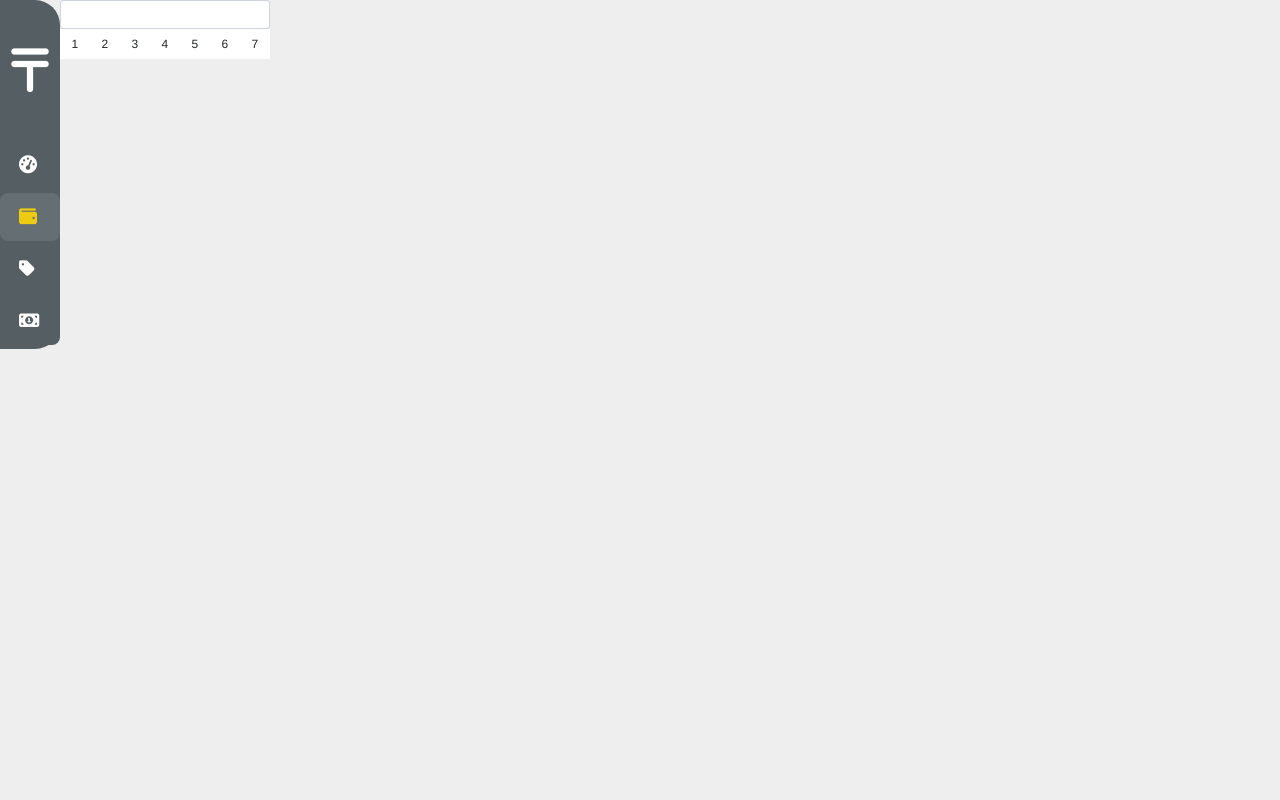
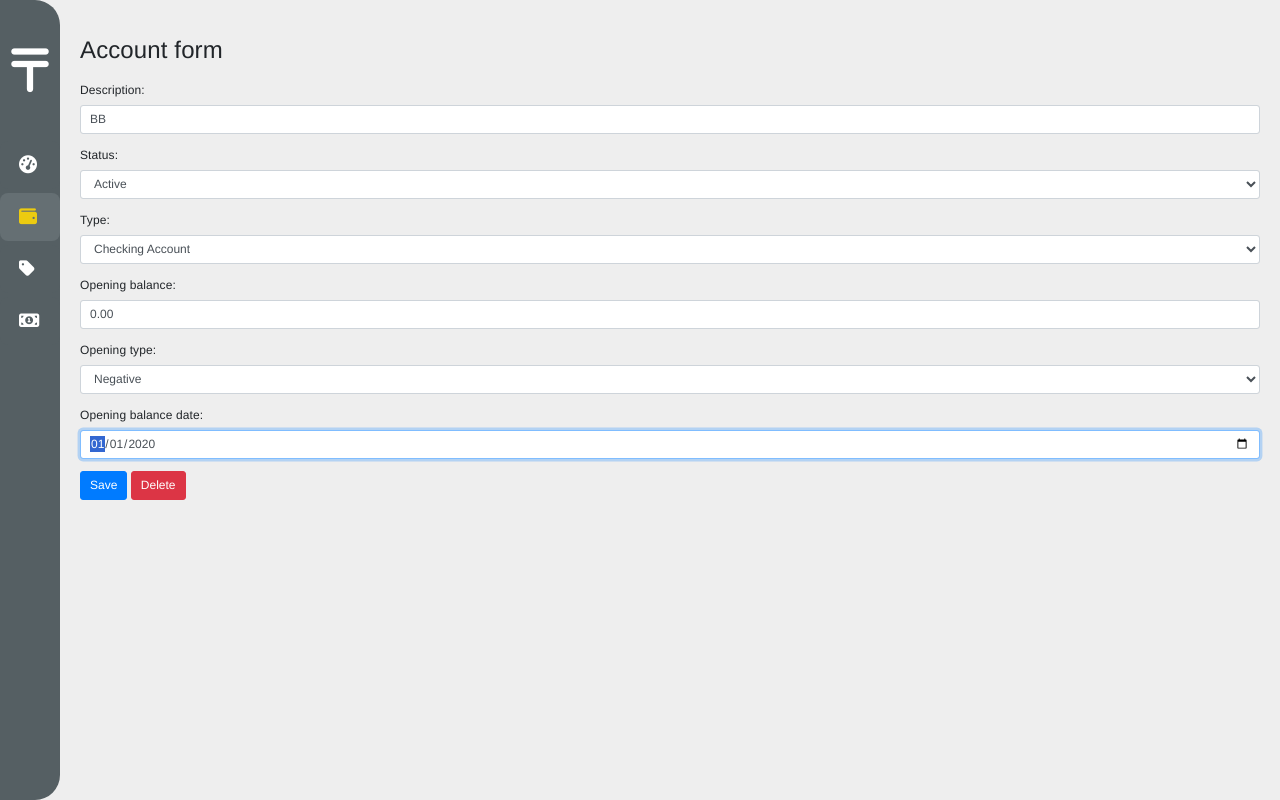
Before and after one commit to NathanLusa/financial_control, a Django app: page /accounts/1 in a window 1280 px wide. Run offline with Django 3.2, Linux system fonts and the light colour scheme; data comes from the database, SQL or seed files in the repository; style sheets or scripts are compiled from the project's sources; some libraries are stand-ins or nearby versions.

Commit message:
Remove own datepicker

```diff
--- a/financial_control/core/templates/base.html
+++ b/financial_control/core/templates/base.html
@@ -15,8 +15,8 @@
 
   {% compress css %}
   <link rel="stylesheet" type="text/x-scss" href="{% static 'scss/financial_control.scss' %}" />
-  <link rel="stylesheet" type="text/x-scss" href="{% static 'scss/datepicker.scss' %}" />
   {% endcompress %}
+  <link rel="stylesheet" href="https://cdn.jsdelivr.net/npm/flatpickr/dist/flatpickr.min.css">
 
   <script src="https://kit.fontawesome.com/417f08d9c2.js" crossorigin="anonymous"></script>
 
@@ -26,6 +26,7 @@
   <script src="https://cdn.jsdelivr.net/npm/popper.js@1.16.0/dist/umd/popper.min.js"
     integrity="sha384-Q6E9RHvbIyZFJoft+2mJbHaEWldlvI9IOYy5n3zV9zzTtmI3UksdQRVvoxMfooAo" crossorigin="anonymous">
   </script>
+
   <script src="{% static 'bootstrap/js/bootstrap.js' %}"></script>
 
   <link rel="stylesheet" href="{% static 'css/normalize.css' %}" />
@@ -50,53 +51,16 @@
       {% include 'includes/components/sidebar/sidebar_item.html' with url='transaction_list' icon='fa-money-bill-alt' description='Transactions' %}
     </ul>
 
-    <!-- <div class="container-fluid content"> -->
+    <div class="container-fluid content">
 
-    <div class="datepicker">
-      <input type="text" class="form-control" id="datepicker">
-
-      <div class="calendar">
-        <table>
-          <thead>
-          </thead>
-          <tbody>
-            <tr>
-              <td>1</td>
-              <td>2</td>
-              <td>3</td>
-              <td>4</td>
-              <td>5</td>
-              <td>6</td>
-              <td>7</td>
-            </tr>
-          </tbody>
-        </table>
-      </div>
+      {% block main %}
+      {% endblock %}
 
     </div>
-
-    <!-- <section class="main">
-        <div class="user">
-          <img src="img/avatar.png">
-          <h5>Sheldon Cooper <small>Chief Theory Officer</small></h5>
-          <ul>
-            <li><a href="index.html">Follow</a></li>
-            <li><a href="index.html">View Profile</a></li>
-            <li><a href="index.html">Direct Message</a></li>
-            <li class="sep">Joined: March 9, 2012</li>
-          </ul>
-        </div>
-      </section> -->
-
-
-    {% comment %} {% block main %}
-    {% endblock %} {% endcomment %}
-
-    <!-- </div> -->
   </div>
 
+  <script type="module" src="https://cdn.jsdelivr.net/npm/flatpickr"></script>
   <script type="module" src="{% static 'js/financial_control.js' %}"></script>
-  <script type="module" src="{% static 'js/datepicker.js' %}"></script>
 
   {% block script %}
   {% endblock %}
--- a/financial_control/static/js/datepicker.js
+++ /dev/null
@@ -1,9 +0,0 @@
-export function DatePicker(element) {
-  const calendar = element.querySelector('.calendar')
-
-
-
-}
-
-const datepicker = document.querySelector('div.datepicker')
-DatePicker(datepicker)
--- a/financial_control/static/scss/datepicker.scss
+++ /dev/null
@@ -1,145 +0,0 @@
-.datepicker {
-  height: 2.3rem;
-
-  &:hover .calendar {
-    visibility: visible;
-  }
-
-  .calendar {
-    visibility: visible;
-    background-color: #FFF;
-
-    tr {
-      td {
-        height: 30px;
-        width: 30px;
-        text-align: center;
-        border: none;
-        border-radius: 4px;
-        padding: 5px;
-        cursor: pointer;
-
-        &:hover {
-          background-color: #EEE;
-        }
-      }
-    }
-  }
-
-  .calendar:before,
-  .calendar:after {
-    display: block;
-    content: '';
-    width: 0;
-    height: 0;
-    position: absolute;
-    left: 15px;
-    border: 7px outset transparent;
-  }
-
-  // .calendar:before {
-  //   border-bottom: 7px solid #555;
-  //   top: -14px;
-  // }
-
-  // .calendar:after {
-  //   border-bottom: 7px solid #EEF3FE;
-  //   top: -12px;
-  // }
-
-}
-
-// .user {
-//   position: relative;
-//   height: 32px;
-//   padding: 8px 12px 8px 8px;
-//   display: inline-block;
-//   vertical-align: baseline;
-//   zoom: 1;
-//   *display: inline;
-//   *vertical-align: auto;
-//
-//   img {
-//     float: left;
-//     width: 32px;
-//     height: 32px;
-//     margin-right: 8px;
-//   }
-//
-//   h5 {
-//     float: left;
-//     line-height: 16px;
-//     font-size: 12px;
-//     font-weight: bold;
-//     color: #fff;
-//     text-shadow: 0 1px rgba(0, 0, 0, 0.4);
-//   }
-//
-//   h5 small {
-//     display: block;
-//     font-size: 9px;
-//     font-weight: bold;
-//     text-transform: uppercase;
-//     color: rgba(0, 0, 0, 0.6);
-//     text-shadow: 0 1px rgba(255, 255, 255, 0.3);
-//     *color: #364168;
-//   }
-//
-//   &:hover ul {
-//     visibility: visible;
-//     opacity: 1;
-//     padding: 4px 0 6px;
-//   }
-//
-//   ul {
-//     visibility: hidden;
-//     opacity: 0;
-//     position: absolute;
-//     top: 100%;
-//     left: 0;
-//     right: 0;
-//     border: 1px solid;
-//     border-color: #777 #6c6c6c #666;
-//     border-radius: 5px;
-//     -webkit-transition-property: opacity, padding, visibility;
-//     -moz-transition-property: opacity, padding, visibility;
-//     -ms-transition-property: opacity, padding, visibility;
-//     -o-transition-property: opacity, padding, visibility;
-//     transition-property: opacity, padding, visibility;
-//     -webkit-transition: 0.2s ease-out;
-//     -moz-transition: 0.2s ease-out;
-//     -ms-transition: 0.2s ease-out;
-//     -o-transition: 0.2s ease-out;
-//     transition: 0.2s ease-out;
-//     background-color: #d9e3fa;
-//     background-image: -webkit-gradient(linear, left top, left bottom, color-stop(0%, #eef3fe), color-stop(100%, #d9e3fa));
-//     background-image: -webkit-linear-gradient(top, #eef3fe, #d9e3fa);
-//     background-image: -moz-linear-gradient(top, #eef3fe, #d9e3fa);
-//     background-image: -ms-linear-gradient(top, #eef3fe, #d9e3fa);
-//     background-image: -o-linear-gradient(top, #eef3fe, #d9e3fa);
-//     background-image: linear-gradient(top, #eef3fe, #d9e3fa);
-//     -webkit-box-shadow: inset 0 0 0 1px rgba(255, 255, 255, 0.9), 0 1px 2px rgba(0, 0, 0, 0.1);
-//     box-shadow: inset 0 0 0 1px rgba(255, 255, 255, 0.9), 0 1px 2px rgba(0, 0, 0, 0.1);
-//   }
-//
-//   ul:before,
-//   ul:after {
-//     display: block;
-//     content: '';
-//     width: 0;
-//     height: 0;
-//     position: absolute;
-//     left: 15px;
-//     border: 7px outset transparent;
-//   }
-//
-//   ul:before {
-//     border-bottom: 7px solid #555;
-//     top: -14px;
-//   }
-//
-//   ul:after {
-//     border-bottom: 7px solid #EEF3FE;
-//     top: -12px;
-//   }
-// }
```
Also changed, not shown: financial_control/core/templates/dashboard.html (+11 -12 lines), financial_control/static/js/accounts_statment.js (+7 -3 lines).
